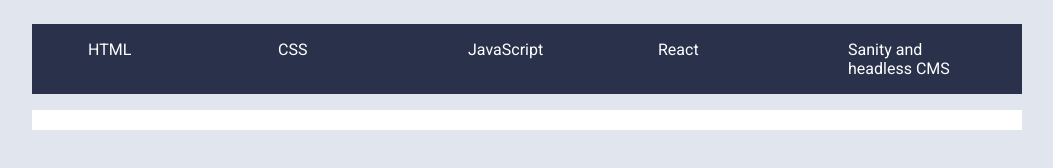
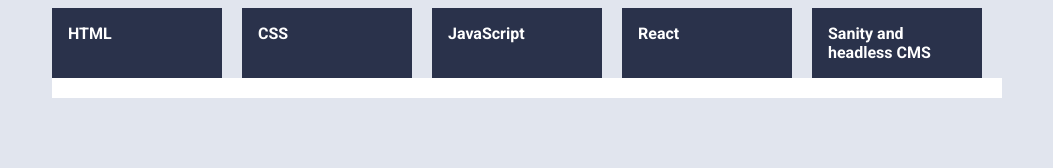
Before and after one commit to ThatsGreatDude/uin25ak1_resource_layout_Steffensen-Andersen, a plain HTML site: page index.html in a window 1280 px wide. Shown: the whole page, without its empty margins (113-1166 px from the left). Drawn offline with Linux system fonts and the light colour scheme.

Commit message:
stavefeil og itterasjon
Fjernet import roboto fra css og la det inn i html. Fjernet backgroundcolor på nav i css,. Rettet stavefeil. Tester nav a href fra chatgpt

```diff
--- a/index.html
+++ b/index.html
@@ -4,6 +4,7 @@
     <meta charset="UTF-8">
     <meta name="viewport" content="width=device-width, initial-scale=1.0">
     <title>Arbeidskrav 1 Ressursarkiv</title>
+    <link href="https://fonts.googleapis.com/css2?family=Montserrat:wght@400;700&family=Roboto:wght@400;700&display=swap" rel="stylesheet">
     <link href="styles.css" rel="stylesheet" media="all">
     <script src="ressurser.js" defer></script>
 </head>
--- a/styles.css
+++ b/styles.css
@@ -1,4 +1,4 @@
-@import url('https://fonts.googleapis.com/css2?family=Roboto&display=swap');
+
 
 :root {
     --blue: #2A324B;
@@ -17,15 +17,14 @@ body {
     align-items: center;
 }
 
-nav {
-    background-color: var(--blue);
-}
 
 nav ul {
     list-style-type: none; /*https://www.w3schools.com/cssref/pr_list-style-type.php*/
     display: flex;
     align-items: center;  /*https://www.youtube.com/watch?v=qJVVZYTYA9U*/
     justify-content: center;
+    margin: 0;
+    padding: 0;
 }
 
 nav a { /*Fiks dette!!*/
@@ -37,7 +36,7 @@ nav a { /*Fiks dette!!*/
     height: 70px;
     width: 170px;
     margin-right: 20px;
-    background-color: var(---blue);
+    background-color: var(--blue);
 }
 
 nav a.selected {
@@ -57,3 +56,7 @@ nav a.selected {
     width: 850px;
     padding: 10px;
 }
+
+nav a[href*="#"] { /*Hjelp av chatgpt*/
+    font-weight: bold;
+}
```
